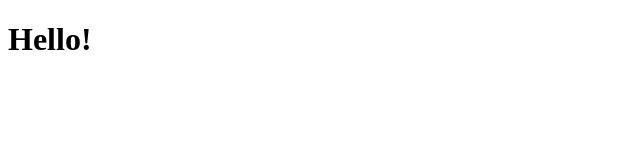
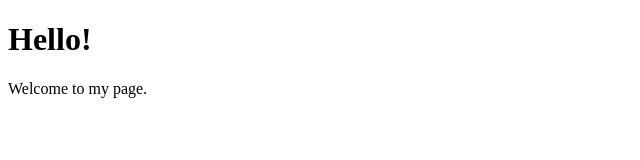
Before and after one commit to htakahashi/htakahashi.github.io, a plain HTML site: page index.html in a window 1280 px wide. Shown: the whole page, without its empty margins (0-640 px from the left). Drawn offline with Linux system fonts and the light colour scheme.

Commit message:
update content

```diff
--- a/index.html
+++ b/index.html
@@ -5,5 +5,6 @@
 </head>
 <body>
     <h1>Hello!</h1>
+    <p>Welcome to my page.</p>
 </body>
 </html>
```
